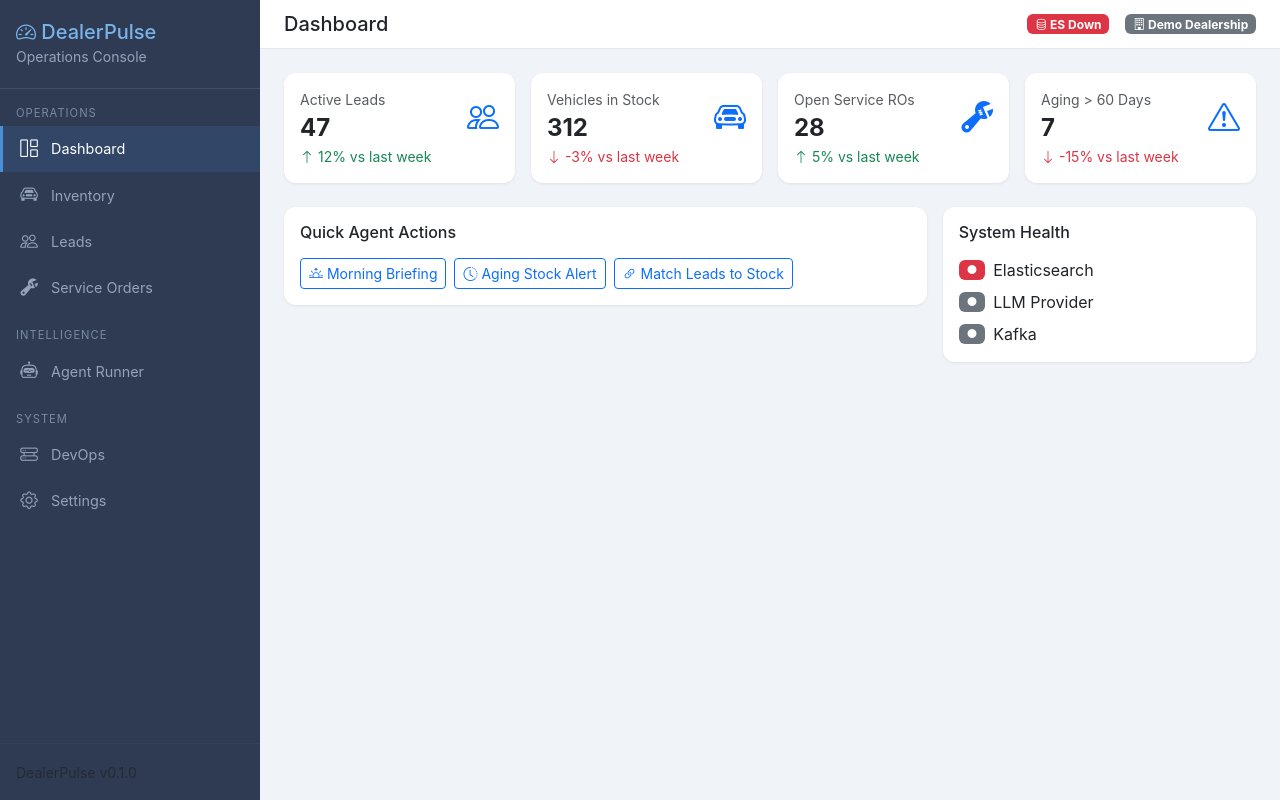
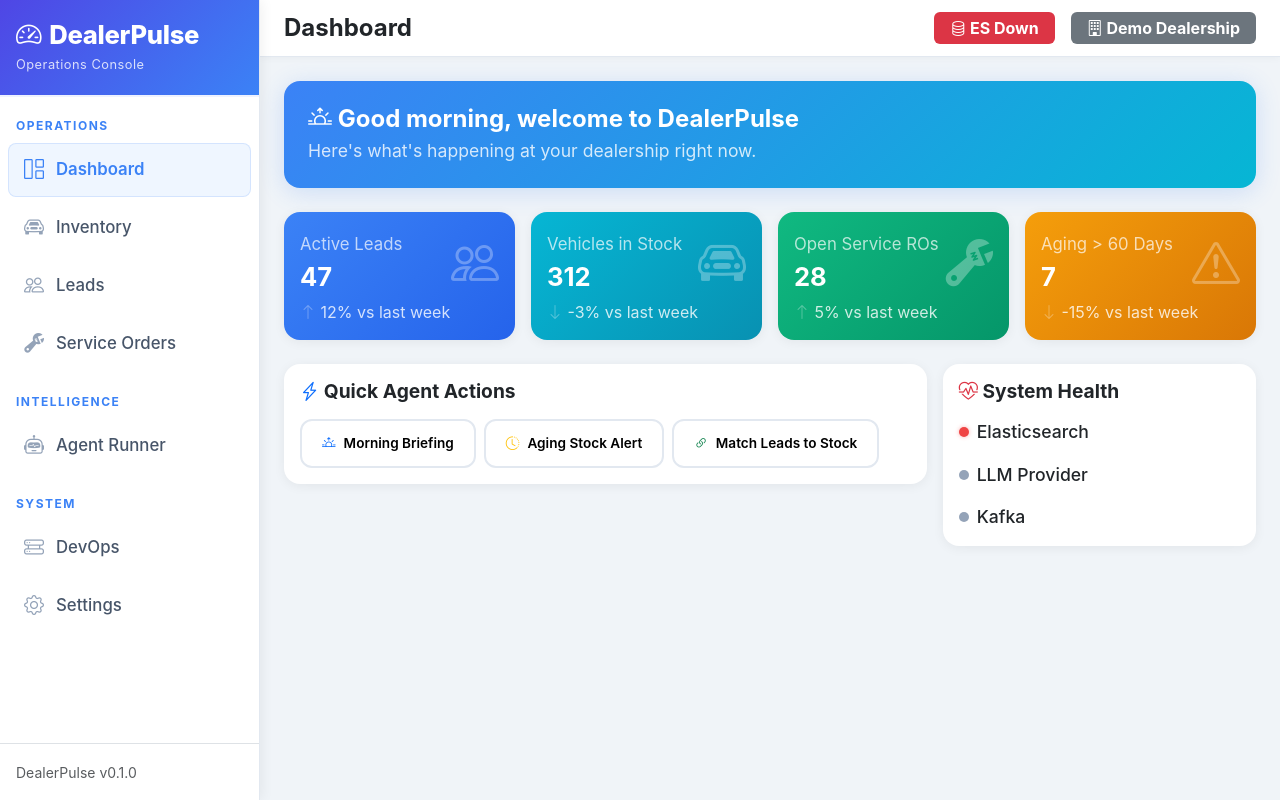
Before and after one commit to javakishore-veleti/dealerpulse-elasticsearch-agents, an Angular app in the folder portals/dealersense-admin/: page /dashboard in a window 1280 px wide. Built offline with nearby package versions, Linux system fonts and the light colour scheme; no server answers.

Commit message:
Initial Commit with Angular UI Customer Portal

```diff
--- a/portals/dealersense-admin/src/app/layout/sidebar/sidebar.component.ts
+++ b/portals/dealersense-admin/src/app/layout/sidebar/sidebar.component.ts
@@ -30,7 +30,7 @@ import { Component } from '@angular/core';
       </a>
 
       <!-- Footer -->
-      <div class="mt-auto p-3 border-top" style="border-color: #334155 !important;">
+      <div class="mt-auto p-3 border-top">
         <small class="text-muted">DealerPulse v0.1.0</small>
       </div>
     </nav>
--- a/portals/dealersense-admin/src/app/pages/dashboard/dashboard.component.ts
+++ b/portals/dealersense-admin/src/app/pages/dashboard/dashboard.component.ts
@@ -4,34 +4,78 @@ import { ApiService } from '../../services/api.service';
 @Component({
   selector: 'app-dashboard',
   template: `
+    <!-- Greeting Banner -->
+    <div class="greeting-banner">
+      <h4><i class="bi bi-sunrise"></i> Good {{ timeOfDay }}, welcome to DealerPulse</h4>
+      <p>Here's what's happening at your dealership right now.</p>
+    </div>
+
     <!-- KPI Cards Row -->
     <div class="row g-3 mb-4">
-      <div class="col-md-3" *ngFor="let kpi of kpis">
-        <div class="card stat-card p-3">
+      <div class="col-md-3">
+        <div class="card stat-card stat-card-blue p-3">
           <div class="d-flex justify-content-between align-items-center">
             <div>
-              <div class="text-muted small">{{ kpi.label }}</div>
-              <div class="fs-4 fw-bold">{{ kpi.value }}</div>
+              <div class="text-muted small">Active Leads</div>
+              <div class="fs-3 fw-bold">47</div>
             </div>
-            <i class="bi fs-2 text-primary" [ngClass]="kpi.icon"></i>
+            <i class="bi bi-people fs-1"></i>
           </div>
-          <small [ngClass]="kpi.trend > 0 ? 'text-success' : 'text-danger'">
-            <i class="bi" [ngClass]="kpi.trend > 0 ? 'bi-arrow-up' : 'bi-arrow-down'"></i>
-            {{ kpi.trend }}% vs last week
-          </small>
+          <small><i class="bi bi-arrow-up"></i> 12% vs last week</small>
+        </div>
+      </div>
+      <div class="col-md-3">
+        <div class="card stat-card stat-card-cyan p-3">
+          <div class="d-flex justify-content-between align-items-center">
+            <div>
+              <div class="text-muted small">Vehicles in Stock</div>
+              <div class="fs-3 fw-bold">312</div>
+            </div>
+            <i class="bi bi-car-front fs-1"></i>
+          </div>
+          <small><i class="bi bi-arrow-down"></i> -3% vs last week</small>
+        </div>
+      </div>
+      <div class="col-md-3">
+        <div class="card stat-card stat-card-emerald p-3">
+          <div class="d-flex justify-content-between align-items-center">
+            <div>
+              <div class="text-muted small">Open Service ROs</div>
+              <div class="fs-3 fw-bold">28</div>
+            </div>
+            <i class="bi bi-wrench-adjustable fs-1"></i>
+          </div>
+          <small><i class="bi bi-arrow-up"></i> 5% vs last week</small>
+        </div>
+      </div>
+      <div class="col-md-3">
+        <div class="card stat-card stat-card-amber p-3">
+          <div class="d-flex justify-content-between align-items-center">
+            <div>
+              <div class="text-muted small">Aging > 60 Days</div>
+              <div class="fs-3 fw-bold">7</div>
+            </div>
+            <i class="bi bi-exclamation-triangle fs-1"></i>
+          </div>
+          <small><i class="bi bi-arrow-down"></i> -15% vs last week</small>
         </div>
       </div>
     </div>
 
-    <!-- Quick Actions -->
+    <!-- Quick Actions + Health -->
     <div class="row g-3 mb-4">
       <div class="col-md-8">
         <div class="card stat-card p-3">
-          <h6 class="mb-3">Quick Agent Actions</h6>
+          <h6 class="mb-3 fw-bold"><i class="bi bi-lightning-charge text-primary"></i> Quick Agent Actions</h6>
           <div class="d-flex flex-wrap gap-2">
-            <button *ngFor="let s of quickScenarios" class="btn btn-outline-primary btn-sm"
-                    (click)="runQuick(s.id)">
-              <i class="bi" [ngClass]="s.icon"></i> {{ s.label }}
+            <button class="quick-action-btn" (click)="runQuick(7)">
+              <i class="bi bi-sunrise text-primary"></i> Morning Briefing
+            </button>
+            <button class="quick-action-btn action-warning" (click)="runQuick(4)">
+              <i class="bi bi-clock-history text-warning"></i> Aging Stock Alert
+            </button>
+            <button class="quick-action-btn action-success" (click)="runQuick(5)">
+              <i class="bi bi-link-45deg text-success"></i> Match Leads to Stock
             </button>
           </div>
           <div *ngIf="quickResult" class="agent-response mt-3">{{ quickResult }}</div>
@@ -39,16 +83,18 @@ import { ApiService } from '../../services/api.service';
       </div>
       <div class="col-md-4">
         <div class="card stat-card p-3">
-          <h6 class="mb-3">System Health</h6>
-          <div class="d-flex align-items-center gap-2 mb-2">
-            <span class="badge" [ngClass]="esConnected ? 'bg-success' : 'bg-danger'">●</span>
-            Elasticsearch
+          <h6 class="mb-3 fw-bold"><i class="bi bi-heart-pulse text-danger"></i> System Health</h6>
+          <div class="d-flex align-items-center gap-2 mb-3">
+            <span class="health-dot" [ngClass]="esConnected ? 'healthy' : 'unhealthy'"></span>
+            <span class="fw-medium">Elasticsearch</span>
           </div>
-          <div class="d-flex align-items-center gap-2 mb-2">
-            <span class="badge bg-secondary">●</span> LLM Provider
+          <div class="d-flex align-items-center gap-2 mb-3">
+            <span class="health-dot unknown"></span>
+            <span class="fw-medium">LLM Provider</span>
           </div>
           <div class="d-flex align-items-center gap-2">
-            <span class="badge bg-secondary">●</span> Kafka
+            <span class="health-dot unknown"></span>
+            <span class="fw-medium">Kafka</span>
           </div>
         </div>
       </div>
@@ -58,22 +104,14 @@ import { ApiService } from '../../services/api.service';
 export class DashboardComponent implements OnInit {
   esConnected = false;
   quickResult = '';
-  loading = false;
+  timeOfDay = '';
 
-  kpis = [
-    { label: 'Active Leads',     value: '47',     icon: 'bi-people',             trend: 12 },
-    { label: 'Vehicles in Stock', value: '312',   icon: 'bi-car-front',          trend: -3 },
-    { label: 'Open Service ROs',  value: '28',    icon: 'bi-wrench-adjustable',  trend: 5 },
-    { label: 'Aging > 60 Days',   value: '7',     icon: 'bi-exclamation-triangle', trend: -15 },
-  ];
-
-  quickScenarios = [
-    { id: 7, label: 'Morning Briefing',   icon: 'bi-sunrise' },
-    { id: 4, label: 'Aging Stock Alert',   icon: 'bi-clock-history' },
-    { id: 5, label: 'Match Leads to Stock', icon: 'bi-link-45deg' },
-  ];
-
-  constructor(private api: ApiService) {}
+  constructor(private api: ApiService) {
+    const hour = new Date().getHours();
+    if (hour < 12) this.timeOfDay = 'morning';
+    else if (hour < 17) this.timeOfDay = 'afternoon';
+    else this.timeOfDay = 'evening';
+  }
 
   ngOnInit() {
     this.api.healthCheck().subscribe({
--- a/portals/dealersense-admin/src/styles.scss
+++ b/portals/dealersense-admin/src/styles.scss
@@ -1,70 +1,95 @@
 // ═══════════════════════════════════════════════
-// DealerPulse Admin — Global Styles
+// DealerPulse Admin — Energetic Operations Console
 // ═══════════════════════════════════════════════
 
-// Brand colors — warm slate blue, professional but not dark
-$sidebar-bg: #2e3b52;
-$sidebar-hover: #3d4f6a;
-$sidebar-active: #4a90d9;
+// Brand colors — vibrant but professional
+$sidebar-bg: linear-gradient(180deg, #1e3a5f 0%, #0f2744 100%);
+$sidebar-hover: rgba(255,255,255,0.08);
+$sidebar-active: #38bdf8;
 $header-bg: #ffffff;
 $body-bg: #f0f4f8;
-$accent: #4a90d9;
+$accent: #3b82f6;
+$accent-secondary: #06b6d4;
+$success: #10b981;
+$warning: #f59e0b;
+$danger: #ef4444;
 
 body {
   margin: 0;
-  font-family: -apple-system, BlinkMacSystemFont, 'Segoe UI', Roboto, sans-serif;
+  font-family: 'Inter', -apple-system, BlinkMacSystemFont, 'Segoe UI', Roboto, sans-serif;
   background: $body-bg;
 }
 
-// ── Sidebar ──
+// ── Sidebar — gradient with glow ──
+// ── Sidebar — clean white with vibrant accents ──
 .sidebar {
   width: 260px;
   min-height: 100vh;
-  background: $sidebar-bg;
-  color: #e2e8f0;
+  background: #ffffff;
+  color: #1e293b;
   position: fixed;
   top: 0;
   left: 0;
   z-index: 1000;
   transition: width 0.3s;
+  box-shadow: 2px 0 12px rgba(0,0,0,0.06);
+  border-right: 1px solid #e2e8f0;
 
   .sidebar-brand {
     padding: 20px 16px;
-    border-bottom: 1px solid #3d4f6a;
-    h5 { color: #7ab3e8; margin: 0; }
-    small { color: #94a3b8; }
+    border-bottom: 2px solid #eef2ff;
+    background: linear-gradient(135deg, #4f46e5, #3b82f6);
+    h5 {
+      color: #ffffff;
+      margin: 0;
+      font-weight: 800;
+      font-size: 1.6rem;
+      display: flex;
+      align-items: center;
+      gap: 8px;
+      letter-spacing: -0.3px;
+    }
+    small { color: rgba(255,255,255,0.8); font-size: 0.8rem; letter-spacing: 0.5px; }
   }
 
   .nav-link {
-    color: #94a3b8;
-    padding: 10px 16px;
+    color: #475569;
+    padding: 12px 16px;
     display: flex;
     align-items: center;
     gap: 12px;
-    font-size: 0.9rem;
+    font-size: 1.05rem;
+    font-weight: 500;
     border-left: 3px solid transparent;
     transition: all 0.2s;
+    margin: 2px 8px;
+    border-radius: 8px;
+    border-left: none;
 
-    i { font-size: 1.1rem; width: 20px; text-align: center; }
+    i { font-size: 1.25rem; width: 20px; text-align: center; color: #94a3b8; }
 
     &:hover {
-      color: #e2e8f0;
-      background: $sidebar-hover;
+      color: #1e293b;
+      background: #f1f5f9;
+      i { color: #3b82f6; }
     }
 
     &.active {
-      color: #ffffff;
-      background: rgba($sidebar-active, 0.15);
-      border-left-color: $sidebar-active;
+      color: #3b82f6;
+      background: #eff6ff;
+      font-weight: 600;
+      i { color: #3b82f6; }
+      box-shadow: inset 0 0 0 1px rgba(59,130,246,0.15);
     }
   }
 
   .nav-section {
-    padding: 16px 16px 4px;
-    font-size: 0.7rem;
+    padding: 20px 16px 6px;
+    font-size: 0.75rem;
     text-transform: uppercase;
-    letter-spacing: 1px;
-    color: #7a8a9e;
+    letter-spacing: 1.5px;
+    color: #3b82f6;
+    font-weight: 700;
   }
 }
 
@@ -84,26 +109,106 @@ body {
   position: sticky;
   top: 0;
   z-index: 999;
+  box-shadow: 0 1px 8px rgba(0,0,0,0.04);
 }
 
 .page-content {
   padding: 24px;
 }
 
-// ── Cards ──
+// ── KPI Cards — gradient backgrounds ──
 .stat-card {
   border: none;
-  border-radius: 12px;
-  box-shadow: 0 1px 3px rgba(0,0,0,0.08);
-  transition: box-shadow 0.2s;
-  &:hover { box-shadow: 0 4px 12px rgba(0,0,0,0.12); }
+  border-radius: 16px;
+  box-shadow: 0 2px 12px rgba(0,0,0,0.06);
+  transition: all 0.3s;
+  position: relative;
+  overflow: hidden;
+  &:hover {
+    box-shadow: 0 8px 24px rgba(0,0,0,0.12);
+    transform: translateY(-2px);
+  }
 }
 
-// ── Agent response panel ──
+.stat-card-blue {
+  background: linear-gradient(135deg, #3b82f6, #2563eb);
+  color: white;
+  .text-muted { color: rgba(255,255,255,0.7) !important; }
+  small { color: rgba(255,255,255,0.8) !important; }
+  i { color: rgba(255,255,255,0.3); }
+}
+
+.stat-card-cyan {
+  background: linear-gradient(135deg, #06b6d4, #0891b2);
+  color: white;
+  .text-muted { color: rgba(255,255,255,0.7) !important; }
+  small { color: rgba(255,255,255,0.8) !important; }
+  i { color: rgba(255,255,255,0.3); }
+}
+
+.stat-card-emerald {
+  background: linear-gradient(135deg, #10b981, #059669);
+  color: white;
+  .text-muted { color: rgba(255,255,255,0.7) !important; }
+  small { color: rgba(255,255,255,0.8) !important; }
+  i { color: rgba(255,255,255,0.3); }
+}
+
+.stat-card-amber {
+  background: linear-gradient(135deg, #f59e0b, #d97706);
+  color: white;
+  .text-muted { color: rgba(255,255,255,0.7) !important; }
+  small { color: rgba(255,255,255,0.8) !important; }
+  i { color: rgba(255,255,255,0.3); }
+}
+
+.stat-card-rose {
+  background: linear-gradient(135deg, #f43f5e, #e11d48);
+  color: white;
+  .text-muted { color: rgba(255,255,255,0.7) !important; }
+  small { color: rgba(255,255,255,0.8) !important; }
+  i { color: rgba(255,255,255,0.3); }
+}
+
+// ── Quick Action Buttons ──
+.quick-action-btn {
+  background: white;
+  border: 2px solid #e2e8f0;
+  border-radius: 12px;
+  padding: 12px 20px;
+  font-weight: 600;
+  font-size: 0.85rem;
+  cursor: pointer;
+  transition: all 0.3s;
+  display: flex;
+  align-items: center;
+  gap: 8px;
+
+  &:hover {
+    border-color: $accent;
+    background: #eff6ff;
+    transform: translateY(-2px);
+    box-shadow: 0 4px 12px rgba(59,130,246,0.15);
+  }
+
+  &.action-warning:hover {
+    border-color: $warning;
+    background: #fffbeb;
+    box-shadow: 0 4px 12px rgba(245,158,11,0.15);
+  }
+
+  &.action-success:hover {
+    border-color: $success;
+    background: #ecfdf5;
+    box-shadow: 0 4px 12px rgba(16,185,129,0.15);
+  }
+}
+
+// ── Agent response panel — dark with glow ──
 .agent-response {
-  background: #2e3b52;
+  background: linear-gradient(135deg, #1e3a5f, #0f2744);
   color: #e2e8f0;
-  border-radius: 8px;
+  border-radius: 12px;
   padding: 20px;
   white-space: pre-wrap;
   font-family: 'SF Mono', 'Fira Code', monospace;
@@ -111,6 +216,64 @@ body {
   line-height: 1.6;
   max-height: 600px;
   overflow-y: auto;
+  box-shadow: 0 4px 24px rgba(15,39,68,0.2);
+  border-left: 4px solid #38bdf8;
+}
+
+// ── Scenario Cards ──
+.scenario-card {
+  background: white;
+  border-radius: 14px;
+  padding: 16px;
+  border: 2px solid #e2e8f0;
+  cursor: pointer;
+  transition: all 0.3s;
+
+  &:hover {
+    border-color: #93c5fd;
+    box-shadow: 0 4px 16px rgba(59,130,246,0.12);
+    transform: translateY(-2px);
+  }
+
+  &.selected {
+    border-color: $accent;
+    background: #eff6ff;
+    box-shadow: 0 0 0 3px rgba(59,130,246,0.15);
+  }
+}
+
+// ── System Health Indicators ──
+.health-dot {
+  width: 10px;
+  height: 10px;
+  border-radius: 50%;
+  display: inline-block;
+
+  &.healthy {
+    background: $success;
+    box-shadow: 0 0 8px rgba(16,185,129,0.5);
+    animation: pulse-green 2s infinite;
+  }
+
+  &.unhealthy {
+    background: $danger;
+    box-shadow: 0 0 8px rgba(239,68,68,0.5);
+    animation: pulse-red 1s infinite;
+  }
+
+  &.unknown {
+    background: #94a3b8;
+  }
+}
+
+@keyframes pulse-green {
+  0%, 100% { box-shadow: 0 0 4px rgba(16,185,129,0.4); }
+  50% { box-shadow: 0 0 12px rgba(16,185,129,0.7); }
+}
+
+@keyframes pulse-red {
+  0%, 100% { box-shadow: 0 0 4px rgba(239,68,68,0.4); }
+  50% { box-shadow: 0 0 12px rgba(239,68,68,0.8); }
 }
 
 // ── Status badges ──
@@ -119,3 +282,80 @@ body {
   padding: 4px 10px;
   border-radius: 20px;
 }
+
+// ── Data Table Enhancement ──
+.data-row {
+  transition: all 0.2s;
+  &:hover {
+    background: #f0f9ff;
+    transform: scale(1.005);
+  }
+}
+
+// ── Dashboard greeting ──
+.greeting-banner {
+  background: linear-gradient(135deg, #3b82f6, #06b6d4);
+  border-radius: 16px;
+  padding: 24px;
+  color: white;
+  margin-bottom: 24px;
+  box-shadow: 0 4px 24px rgba(59,130,246,0.2);
+
+  h4 { font-weight: 700; margin-bottom: 4px; }
+  p { color: rgba(255,255,255,0.8); margin: 0; }
+}
+
+// ── Global Font Size Boost ──
+.page-content {
+  font-size: 1.1rem;
+
+  h5, h6 { font-size: 1.35rem; font-weight: 700; }
+
+  .form-label { font-size: 1.1rem; font-weight: 600; }
+
+  .form-control, .form-select {
+    font-size: 1.15rem;
+    padding: 14px 18px;
+  }
+
+  .btn {
+    font-size: 1.15rem;
+    padding: 14px 28px;
+  }
+
+  .btn-sm {
+    font-size: 1.05rem;
+    padding: 10px 18px;
+  }
+
+  .small, small { font-size: 1rem; }
+
+  .text-muted { font-size: 1.05rem; }
+
+  .fw-bold { font-size: 1.2rem; }
+
+  .fs-1 { font-size: 3rem !important; }
+  .fs-3 { font-size: 1.6rem !important; }
+  .fs-4 { font-size: 1.4rem !important; }
+}
+
+// Top header
+.top-header {
+  h5 { font-size: 1.5rem; font-weight: 700; }
+  .badge { font-size: 1rem; padding: 8px 16px; }
+}
+
+// ── Override Bootstrap .small on form labels ──
+.page-content .form-label.small,
+.page-content label.small,
+.page-content .card label,
+.page-content .card .form-label {
+  font-size: 1.1rem !important;
+  font-weight: 600 !important;
+}
+
+.page-content .card input.form-control,
+.page-content .card select.form-select {
+  font-size: 1.15rem !important;
+  padding: 14px 18px !important;
+}
```
